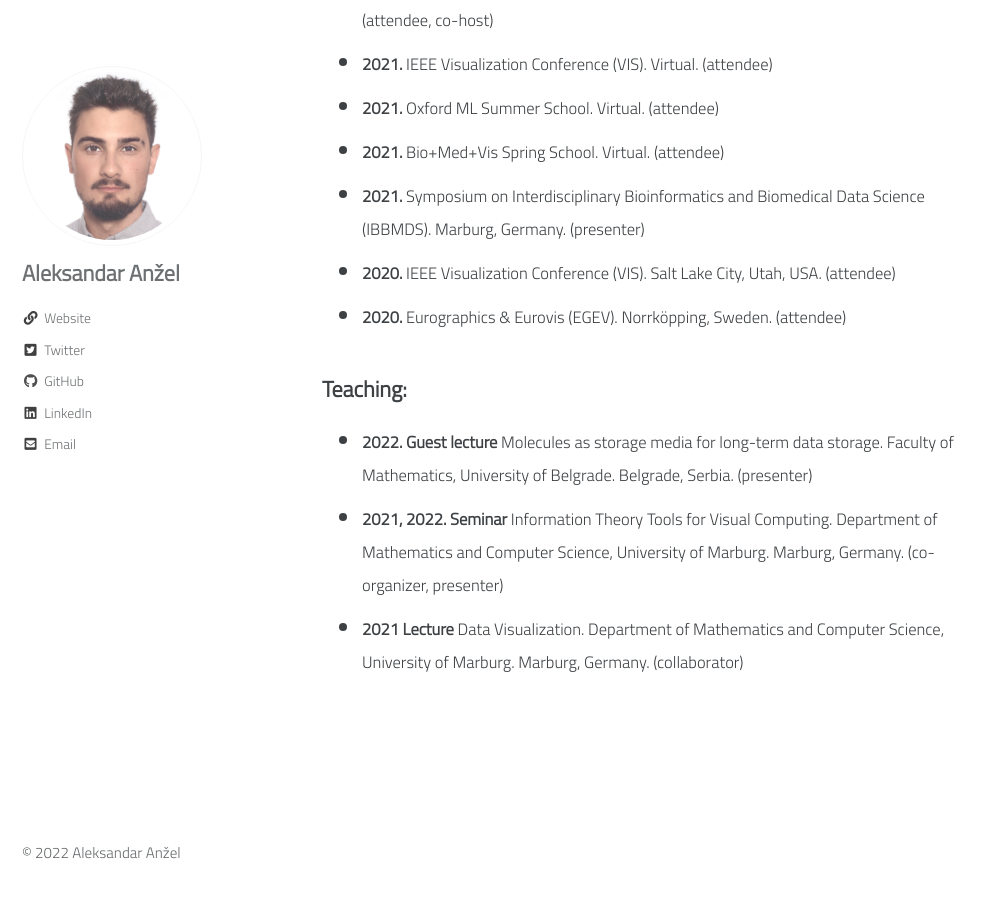
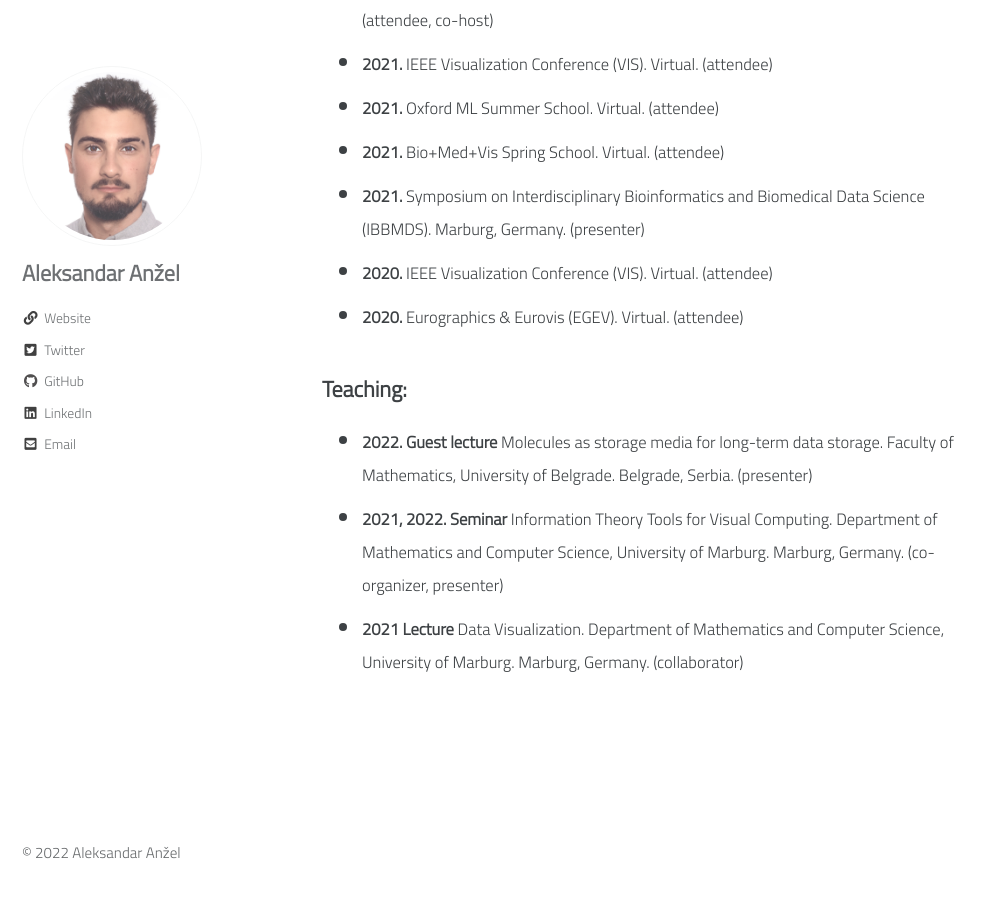
Before and after one commit to AAnzel/aanzel.github.io, a Jekyll site: the page built from pages/research.md, in a window 1280 px wide and 900 px high, scrolled down 689 px. Shown: the whole window, without its empty margins (0-993 px from the left). Built offline with Jekyll 4.4.1, drawn with Linux system fonts in a browser that asks for light colours; cached includes are drawn as plain includes.

Commit message:
Changed: Changed some conferences from in-person to virtual, as they happend.

```diff
--- a/pages/research.md
+++ b/pages/research.md
@@ -21,8 +21,8 @@ My main research thesis is that computer science methods will profoundly acceler
 * <small>**2021.** Oxford ML Summer School. Virtual. (attendee)</small>
 * <small>**2021.** Bio+Med+Vis Spring School. Virtual. (attendee)</small>
 * <small>**2021.** Symposium on Interdisciplinary Bioinformatics and Biomedical Data Science (IBBMDS). Marburg, Germany. (presenter)
-* <small>**2020.** IEEE Visualization Conference (VIS). Salt Lake City, Utah, USA. (attendee)</small>
-* <small>**2020.** Eurographics & Eurovis (EGEV). Norrköpping, Sweden. (attendee)</small>
+* <small>**2020.** IEEE Visualization Conference (VIS). Virtual. (attendee)</small>
+* <small>**2020.** Eurographics & Eurovis (EGEV). Virtual. (attendee)</small>
 
 
 ###### Teaching:
```
Also changed, not shown: Gemfile.lock.
